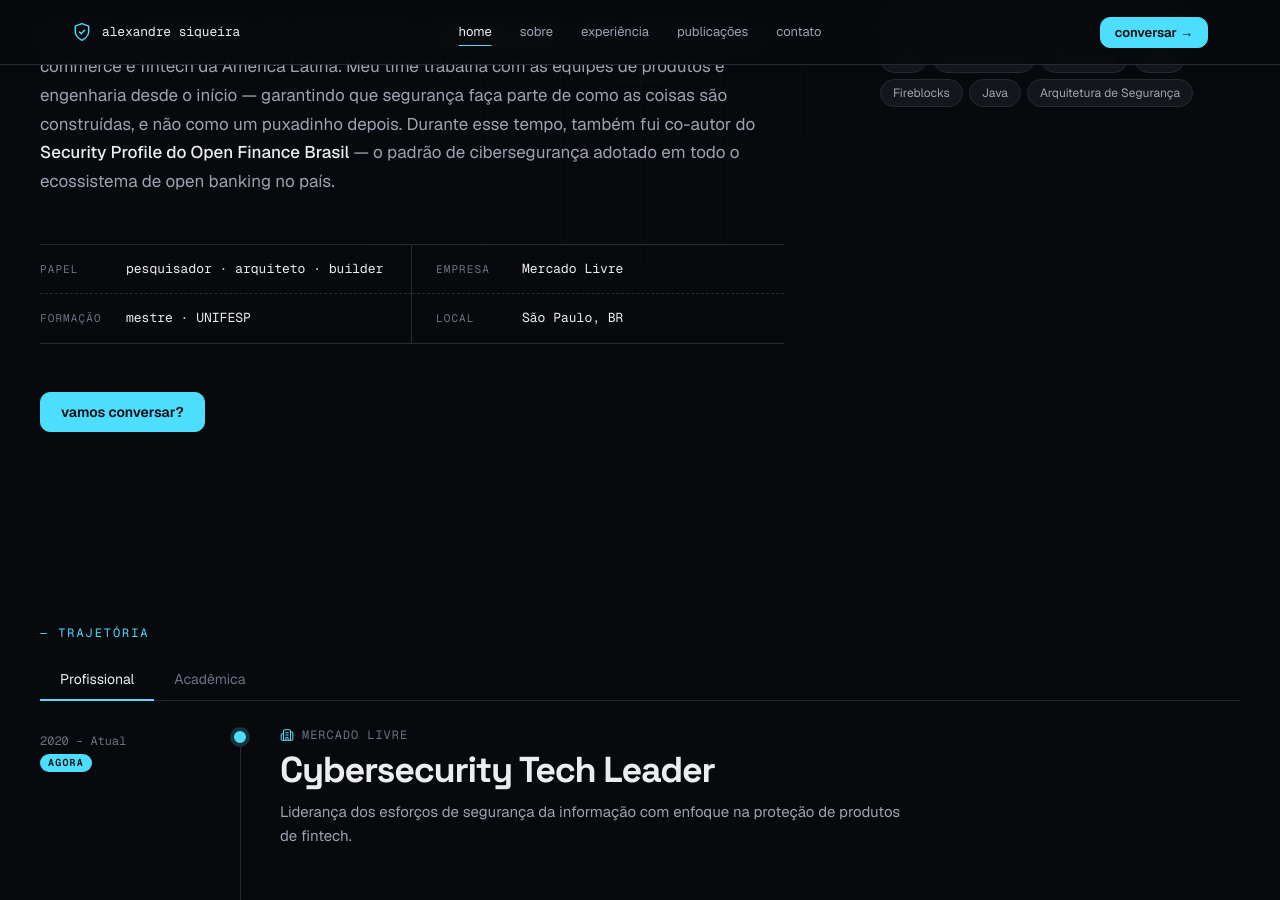
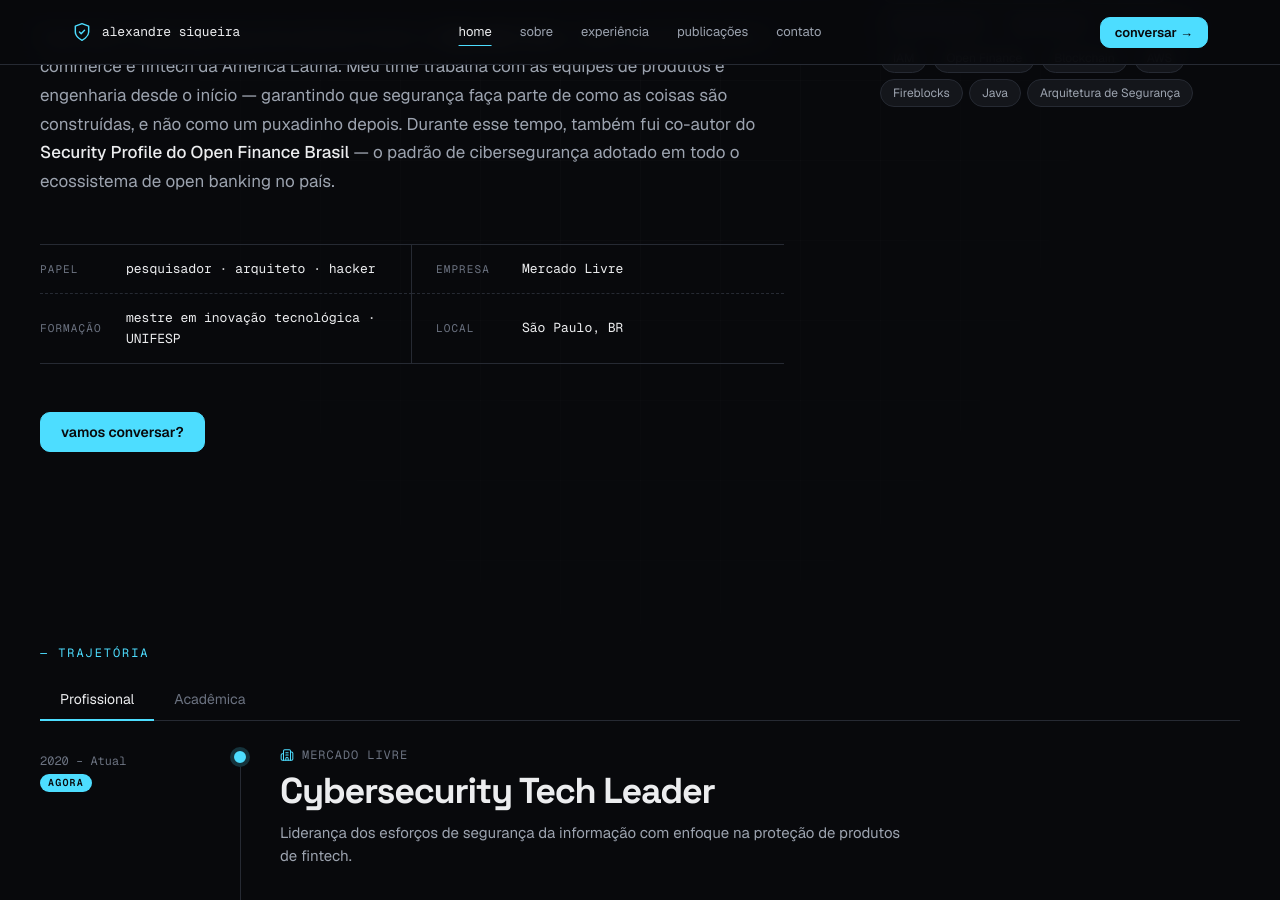
Before and after one commit to alex-siqueira/portfolio, a Jekyll site: the page built from index.html, in a window 1280 px wide and 900 px high, scrolled down 1660 px. Built offline with Jekyll 4.4.1, drawn with Linux system fonts in a browser that asks for light colours.

Commit message:
chore: ajuste de conteúdo no bloco meta da seção sobre
- papel: builder → hacker
- formação: descrição completa do mestrado

Co-Authored-By: Claude Sonnet 4.6 <noreply@anthropic.com>

```diff
--- a/index.html
+++ b/index.html
@@ -51,9 +51,9 @@ schema_type: Person
                         <p>Hoje lidero a cibersegurança de produtos fintech no <strong>Mercado Livre</strong>, o maior ecossistema de e-commerce e fintech da América Latina. Meu time trabalha com as equipes de produtos e engenharia desde o início — garantindo que segurança faça parte de como as coisas são construídas, e não como um puxadinho depois. Durante esse tempo, também fui co-autor do <strong>Security Profile do Open Finance Brasil</strong> — o padrão de cibersegurança adotado em todo o ecossistema de open banking no país.</p>
                     </div>
                     <div class="hero__meta">
-                        <div class="hero__meta-item"><span class="hero__meta-key">papel</span><span class="hero__meta-val">pesquisador · arquiteto · builder</span></div>
+                        <div class="hero__meta-item"><span class="hero__meta-key">papel</span><span class="hero__meta-val">pesquisador · arquiteto · hacker</span></div>
                         <div class="hero__meta-item"><span class="hero__meta-key">empresa</span><span class="hero__meta-val">Mercado Livre</span></div>
-                        <div class="hero__meta-item"><span class="hero__meta-key">formação</span><span class="hero__meta-val">mestre · UNIFESP</span></div>
+                        <div class="hero__meta-item"><span class="hero__meta-key">formação</span><span class="hero__meta-val">mestre em inovação tecnológica · UNIFESP</span></div>
                         <div class="hero__meta-item"><span class="hero__meta-key">local</span><span class="hero__meta-val">São Paulo, BR</span></div>
                     </div>
                     <a href="#contato" class="btn btn--primary">vamos conversar?</a>
```
